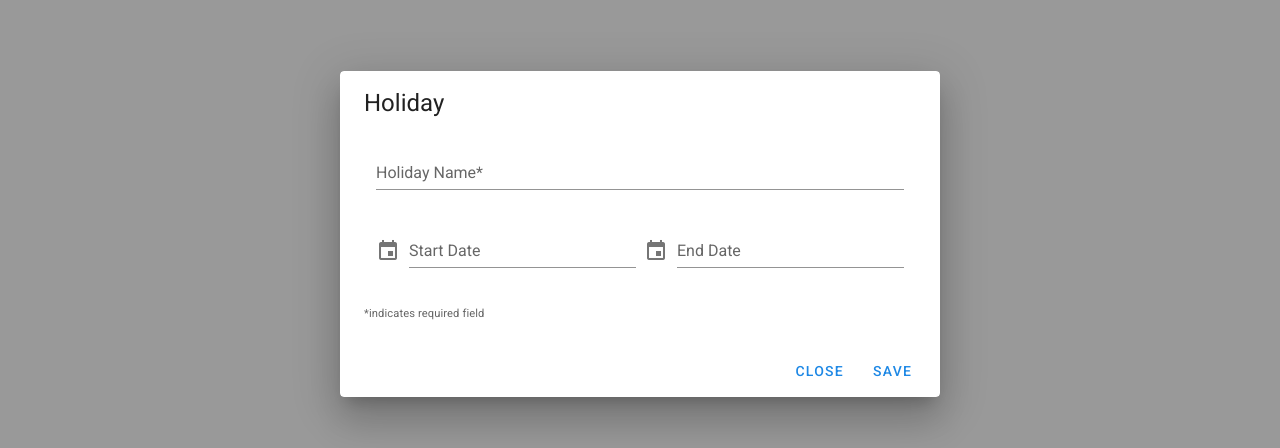
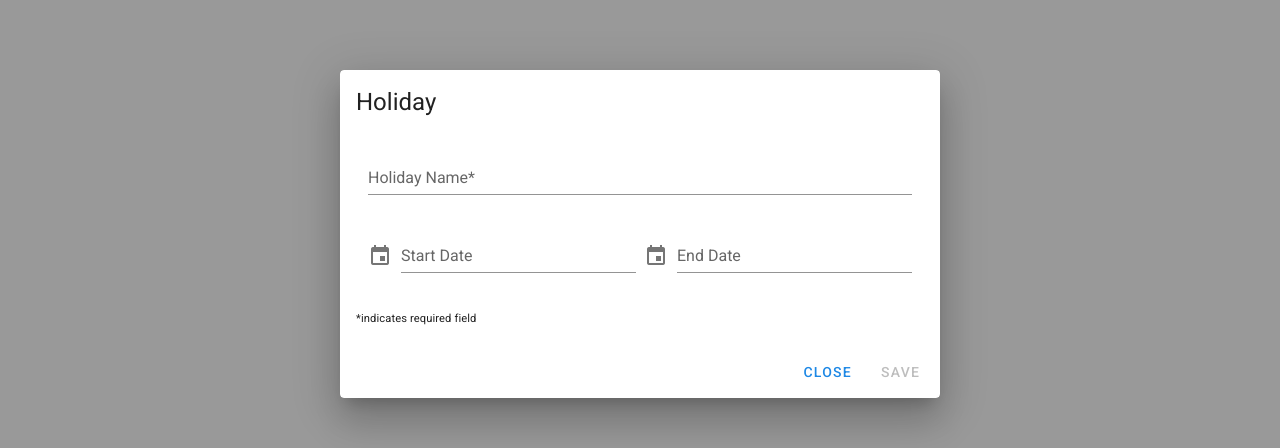
Before and after one commit to ectivise/calendar, a Vue app: page /holiday in a window 1280 px wide. Both pictures are taken after a click on the button "ADD HOLIDAY". Shown: the part 166-614 px from the top of the page. Built offline with nearby package versions, Linux system fonts and the light colour scheme; no server answers.

Commit message:
validation added to v-form

```diff
--- a/src/views/Holiday.vue
+++ b/src/views/Holiday.vue
@@ -8,7 +8,9 @@
             <template v-slot:activator="{ on }">
               <v-btn color="primary" dark v-on="on">ADD HOLIDAY</v-btn>
             </template>
+
             <v-card>
+              <v-form v-model="valid">
               <v-card-title>
                 <span class="headline">Holiday</span>
               </v-card-title>
@@ -16,7 +18,13 @@
                 <v-container grid-list-md>
                     <v-layout wrap>
                     <v-flex xs12 sm12 md12>
-                      <v-text-field label="Holiday Name*" v-model="emptyholiday.name" required></v-text-field>
+                      <v-text-field
+                        label="Holiday Name*"
+                        v-model="emptyholiday.name"
+                        :rules="[v => !!v || 'item is required']"
+                        required
+                        ref="name"
+                      ></v-text-field>
                     </v-flex>
                     <v-flex xs12 sm6 md6>
                       <v-menu
@@ -35,6 +43,9 @@
                             readonly
                             v-bind="attrs"
                             v-on="on"
+                            :rules="daterules"
+                            ref="start"
+                            required
                           ></v-text-field>
                         </template>
                         <v-date-picker v-model="emptyholiday.start" @input="menu1 = false"></v-date-picker>
@@ -57,6 +68,9 @@
                             readonly
                             v-bind="attrs"
                             v-on="on"
+                            :rules="daterules"
+                            ref="end"
+                            required
                           ></v-text-field>
                         </template>
                         <v-date-picker v-model="emptyholiday.end" @input="menu2 = false"></v-date-picker>
@@ -69,9 +83,11 @@
               <v-card-actions>
                 <v-spacer></v-spacer>
                 <v-btn color="blue darken-1" text @click="close">Close</v-btn>
-                <v-btn color="blue darken-1" text @click="saveholiday">Save</v-btn>
+                <v-btn color="blue darken-1" text :disabled="!valid" @click="saveholiday">Save</v-btn>
               </v-card-actions>
+              </v-form>
             </v-card>
+
           </v-dialog>
         </v-layout>
       </v-row>
@@ -115,21 +131,37 @@ export default {
   name: "Holiday",
   data() {
     return {
+      valid:false,
       emptyholiday: {
         name: "",
         start: "",
-        end: "",
+        end: ""
       },
       dialog: false,
       menu1: false,
       menu2: false,
-      editing: false
+      editing: false,
     };
   },
   created() {
     this.getholidays();
   },
   computed: {
+    daterules() {
+      const rules = [];
+
+      if (this.emptyholiday.start !== "" && this.emptyholiday.end !== "") {
+        const rule = () =>
+          this.emptyholiday.start <= this.emptyholiday.end ||
+          "Start Date must be earlier than End Date";
+        rules.push(rule);
+      }
+
+      const rule = v => !!v || "date is required";
+      rules.push(rule);
+
+      return rules;
+    },
     convertdate() {
       let dates = [];
       for (let i = 0; i < this.holidays.length; i++) {
@@ -141,41 +173,44 @@ export default {
       }
       return dates;
     },
-    holidays(){
+    holidays() {
       return this.$store.getters.holidays;
-    },
+    }
   },
   methods: {
-    getholidays(){
-      this.$store.dispatch('getholidays');
+    getholidays() {
+      this.$store.dispatch("getholidays");
     },
     saveholiday() {
         if (this.editing == true) {
           this.$store.dispatch("editholiday", this.emptyholiday);
           this.editing = false;
         } else {
-
           this.$store.dispatch("addholiday", this.emptyholiday);
         }
+
         this.dialog = false;
+        this.resetholiday();
 
-      this.resetholiday()
+
+
+
     },
     deleteholiday(id) {
       this.$store.dispatch("deleteholiday", id);
       this.getholidays();
     },
     editmode(holiday) {
-      this.emptyholiday = Object.assign({}, holiday)
+      this.emptyholiday = Object.assign({}, holiday);
       this.dialog = true;
       this.editing = true;
     },
-    close(){
+    close() {
       this.dialog = false;
       this.editing = false;
-        this.resetholiday()
+      this.resetholiday();
     },
-    resetholiday(){
+    resetholiday() {
       this.emptyholiday = {
         id: 0,
         name: "",
```
Lines whose indentation alone changed are shown as unchanged.
